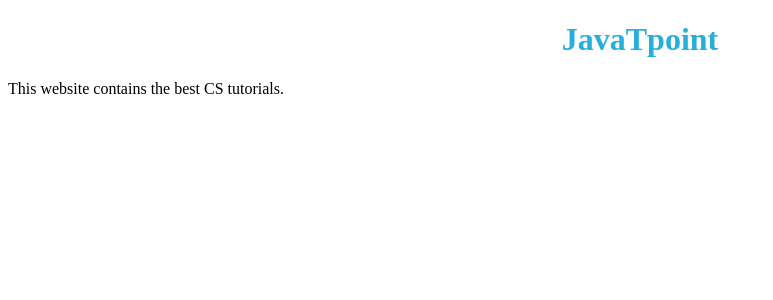
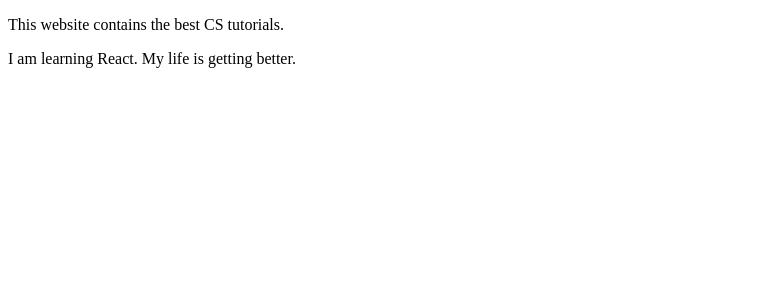
Before and after one commit to sutanu5/Getting-Started-with-React---Rendering-Multiple-Components-with-React, a React app: page / in a window 1280 px wide. Shown: the top 300 px of the page, without its empty margins (0-773 px from the left). Built offline with nearby package versions, Linux system fonts and the light colour scheme.

Commit message:
Update App.js

```diff
--- a/src/components/App.js
+++ b/src/components/App.js
@@ -4,8 +4,10 @@
 const App = () => {
   return (
     <div id="main">
-      <h1 className = "hello" >JavaTpoint</h1>
+
             <p data-ns-test = "project-name">This website contains the best CS tutorials.</p>
+    <p data-ns-test = "project-name">I am learning React. My life is getting better.</p>
+
 
 </div>
   )
```
